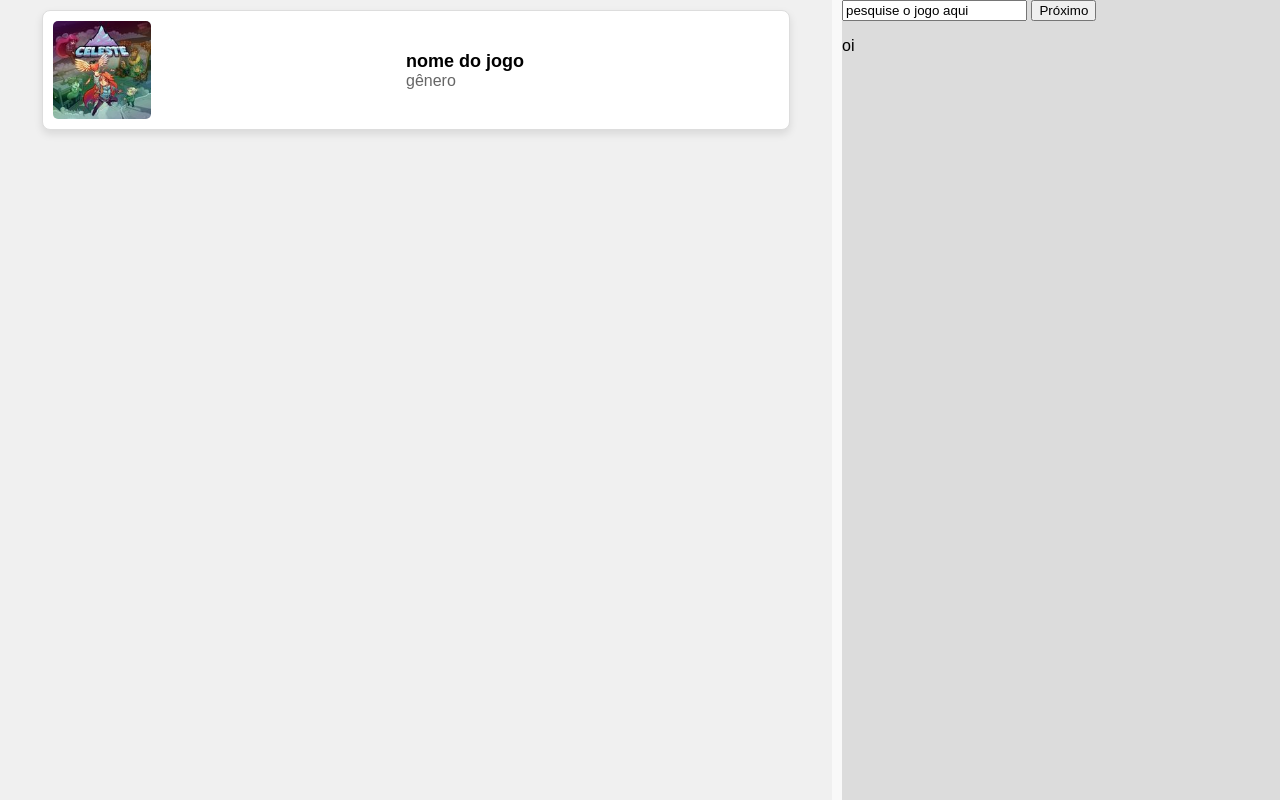
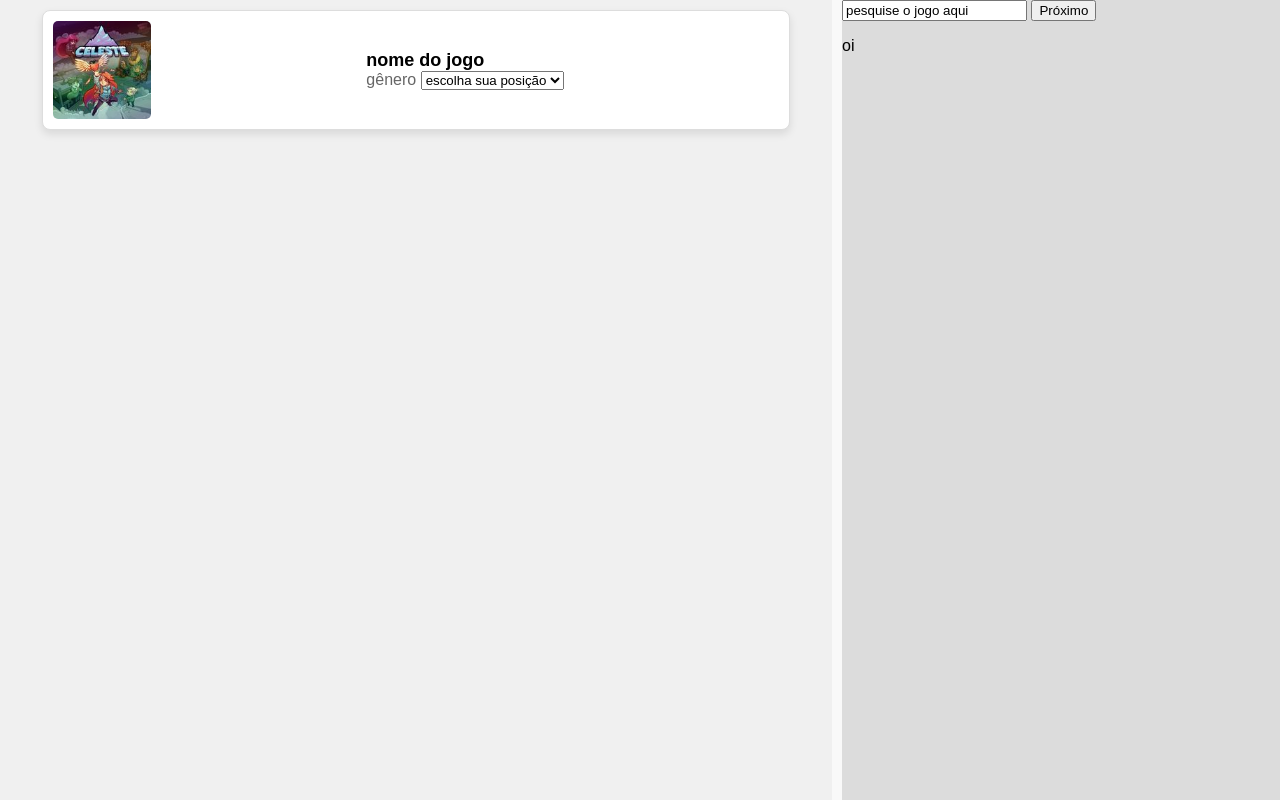
Before and after one commit to pfc15/Recomendador_Jogos, a plain HTML site: page src/jogos.html in a window 1280 px wide. Drawn offline with Linux system fonts and the light colour scheme.

Commit message:
posição no ranking dos jogos

```diff
--- a/src/jogos.html
+++ b/src/jogos.html
@@ -15,7 +15,16 @@
             <div>
                 <h3>nome do jogo</h3><br>
                 <p>gênero</p>
+                <select name="ranking" id="raking">
+                    <option value="0">escolha sua posição</option>
+                    <option value="1">1°</option>
+                    <option value="2">2°</option>
+                    <option value="3">3°</option>
+                    <option value="4">4°</option>
+                    <option value="5">5°</option>
+                </select>
             </div>
+
         </div>
     </section>
 
```
